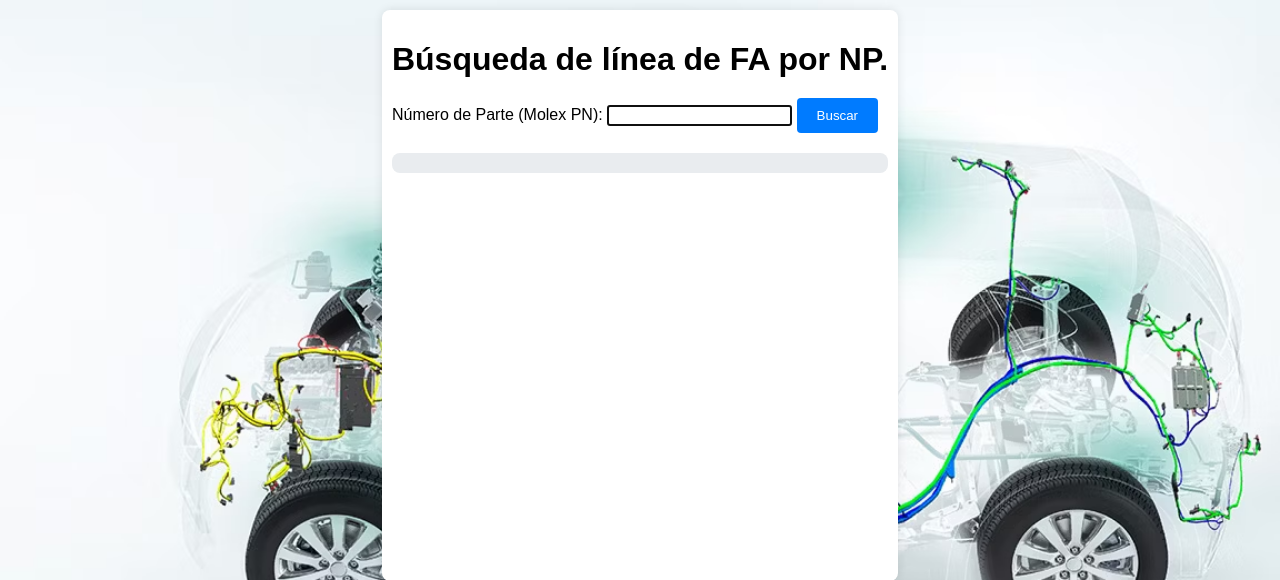
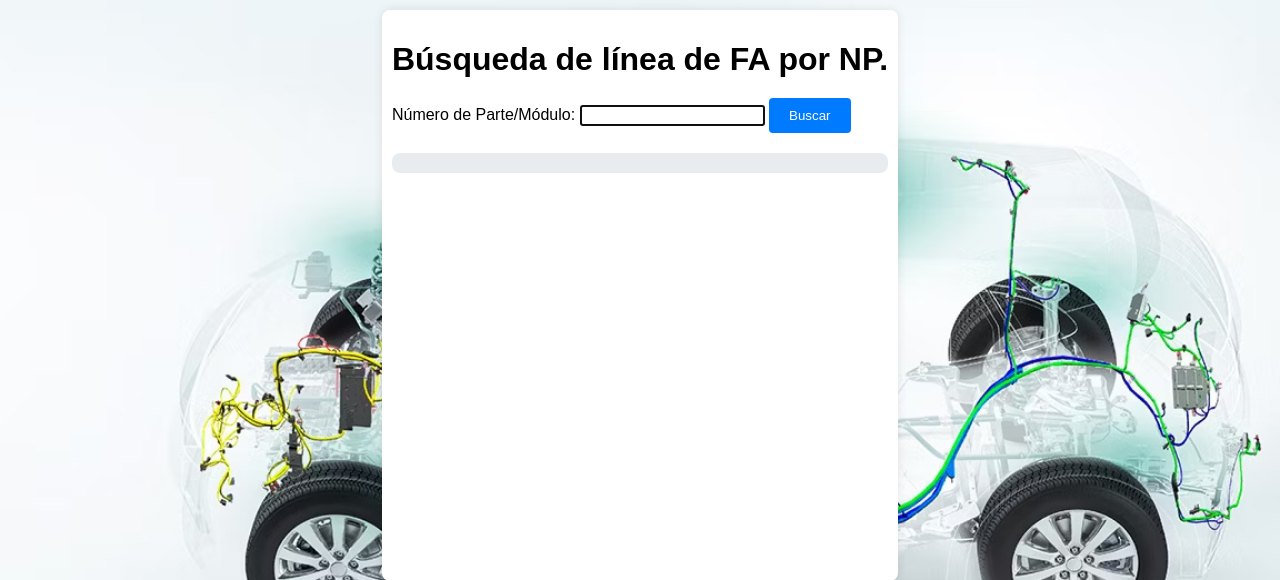
Before and after one commit to moisesrmz/WebAppLineFinder, a Flask app: page / in a window 1280 px wide. Shown: the top 580 px of the page. Run offline with Flask 3, Linux system fonts and the light colour scheme.

Commit message:
prueba de branch nuevo

```diff
--- a/frontend/templates/index.html
+++ b/frontend/templates/index.html
@@ -12,7 +12,7 @@
     <div class="container">
         <h1>Búsqueda de línea de FA por NP.</h1>
         <form method="post" action="{{ url_for('views.index') }}">
-            <label for="numero_parte">Número de Parte (Molex PN):</label>
+            <label for="numero_parte">Número de Parte/Módulo:</label>
             <input type="text" id="numero_parte" name="numero_parte" required autofocus>
             <button type="submit">Buscar</button>
         </form>
```
